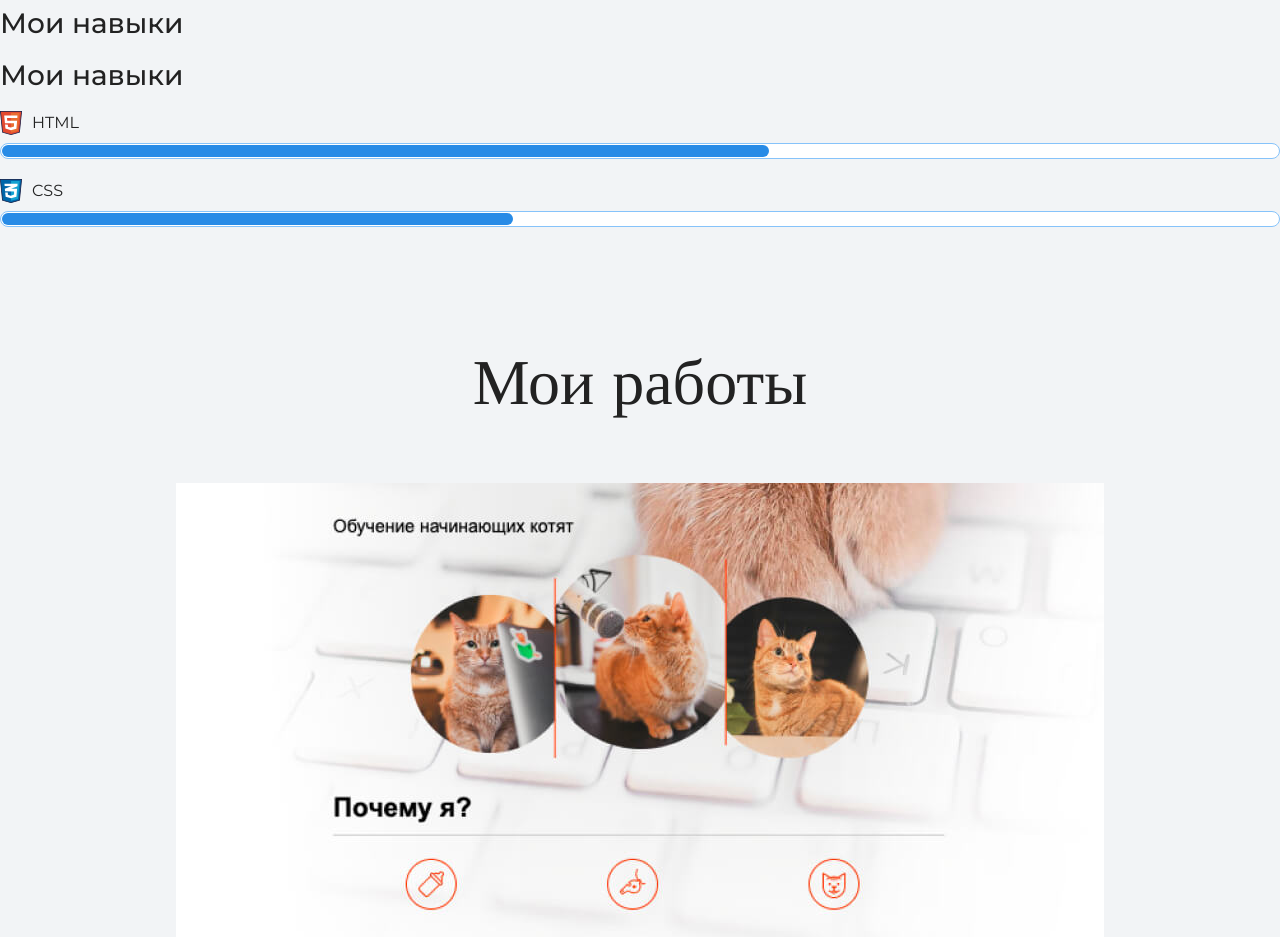
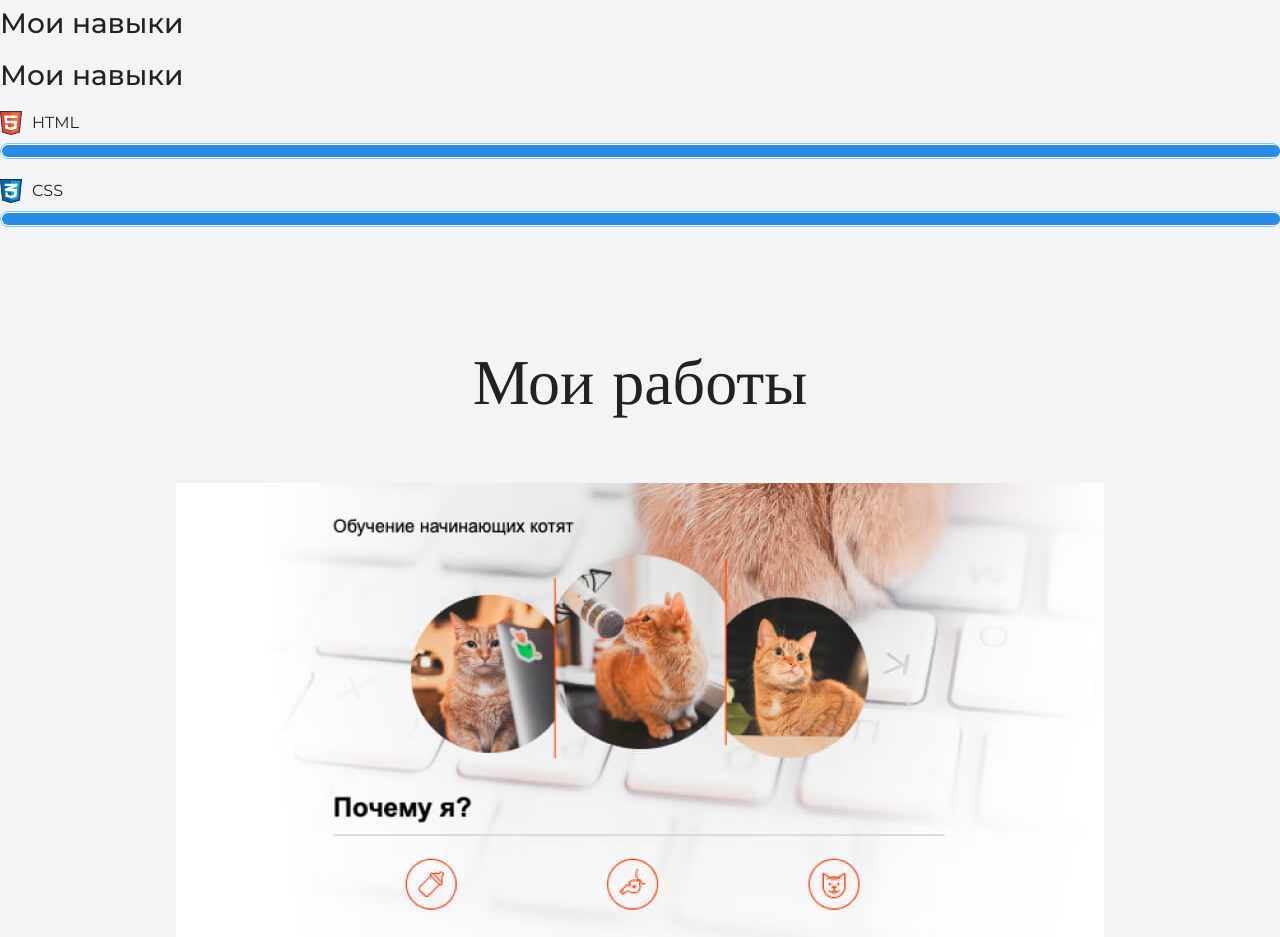
Before and after one commit to trawius/my-site, a plain HTML site: page index.html in a window 1280 px wide. Shown: the part 1964-2901 px from the top of the page. Drawn offline with nearby package versions, Linux system fonts and the light colour scheme.

Commit message:
Update index.html

```diff
--- a/index.html
+++ b/index.html
@@ -42,9 +42,9 @@
   <h3>Мои навыки</h3>
   <dl class="skills-list">
     <dt class="skill-html">HTML</dt>
-    <dd class="level"><div style="width: 60%;">60%</div></dd>
+    <dd class="level"><div style="width: 100%;">60%</div></dd>
     <dt class="skill-css">CSS</dt>
-    <dd class="level"><div style="width: 40%;">40%</div></dd>
+    <dd class="level"><div style="width: 100%;">40%</div></dd>
   </dl>
 </div>
 
```
